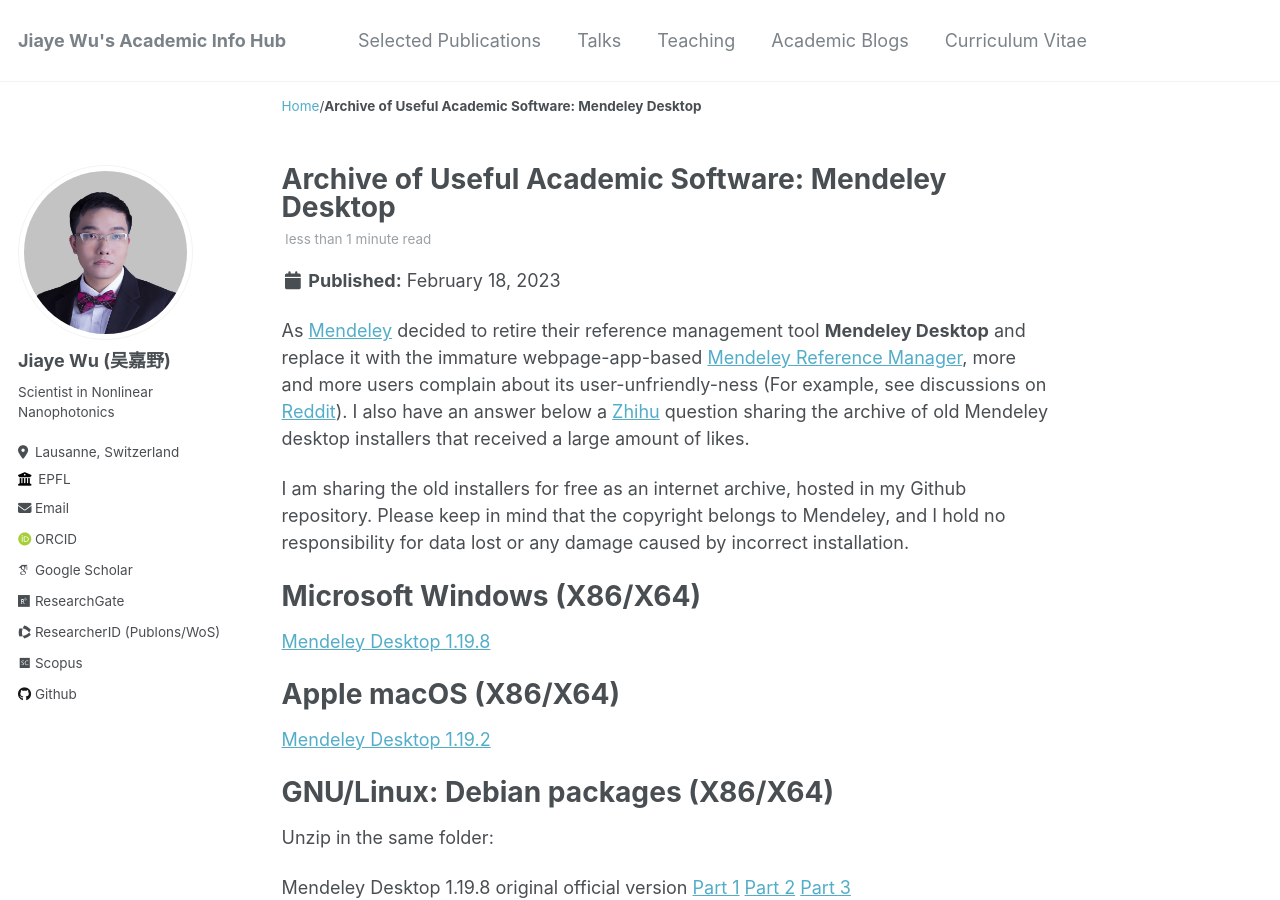
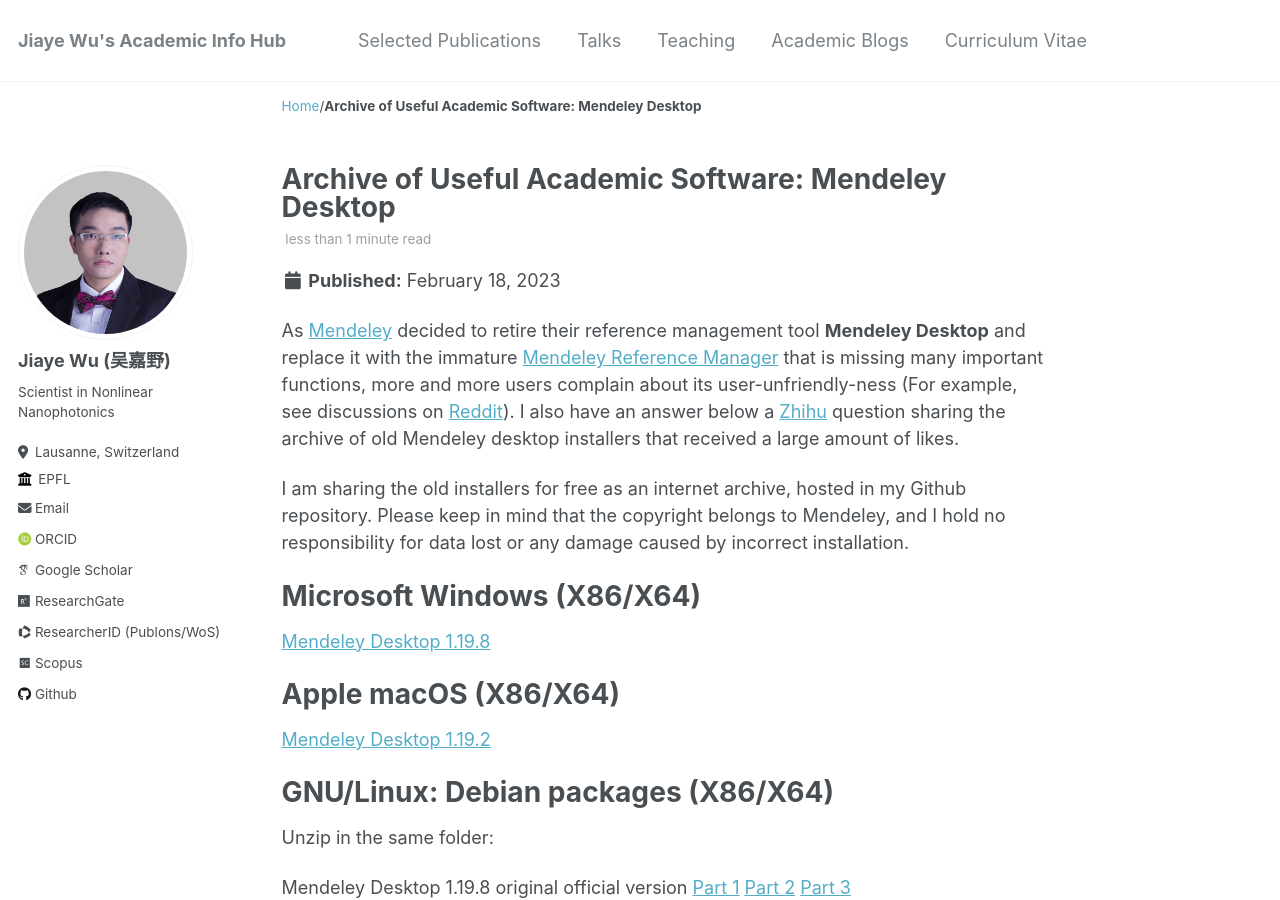
Before and after one commit to jiaye-wu/academicpages-version, a Jekyll site: the page built from _posts/2023-02-08-blog-post.md, in a window 1280 px wide and 900 px high. Built offline with Jekyll 4.4.1, drawn with Linux system fonts in a browser that asks for light colours; some web fonts are replaced.

Commit message:
Update 2023-02-08-blog-post.md

```diff
--- a/_posts/2023-02-08-blog-post.md
+++ b/_posts/2023-02-08-blog-post.md
@@ -10,7 +10,7 @@
   - litreature management tool
 ---
 
-As [Mendeley](https://www.mendeley.com/) decided to retire their reference management tool **Mendeley Desktop** and replace it with the immature webpage-app-based [Mendeley Reference Manager](https://www.mendeley.com/reference-management/reference-manager), more and more users complain about its user-unfriendly-ness (For example, see discussions on [Reddit](https://www.reddit.com/r/Mendeley/comments/10gfzoq/mendeley_reference_manager_is_a_horrible_program/)). I also have an answer below a [Zhihu](https://www.zhihu.com/question/380051419/answer/1508753929) question sharing the archive of old Mendeley desktop installers that received a large amount of likes.
+As [Mendeley](https://www.mendeley.com/) decided to retire their reference management tool **Mendeley Desktop** and replace it with the immature [Mendeley Reference Manager](https://www.mendeley.com/reference-management/reference-manager) that is missing many important functions, more and more users complain about its user-unfriendly-ness (For example, see discussions on [Reddit](https://www.reddit.com/r/Mendeley/comments/10gfzoq/mendeley_reference_manager_is_a_horrible_program/)). I also have an answer below a [Zhihu](https://www.zhihu.com/question/380051419/answer/1508753929) question sharing the archive of old Mendeley desktop installers that received a large amount of likes.
 
 I am sharing the old installers for free as an internet archive, hosted in my Github repository. Please keep in mind that the copyright belongs to Mendeley, and I hold no responsibility for data lost or any damage caused by incorrect installation.
 
```
